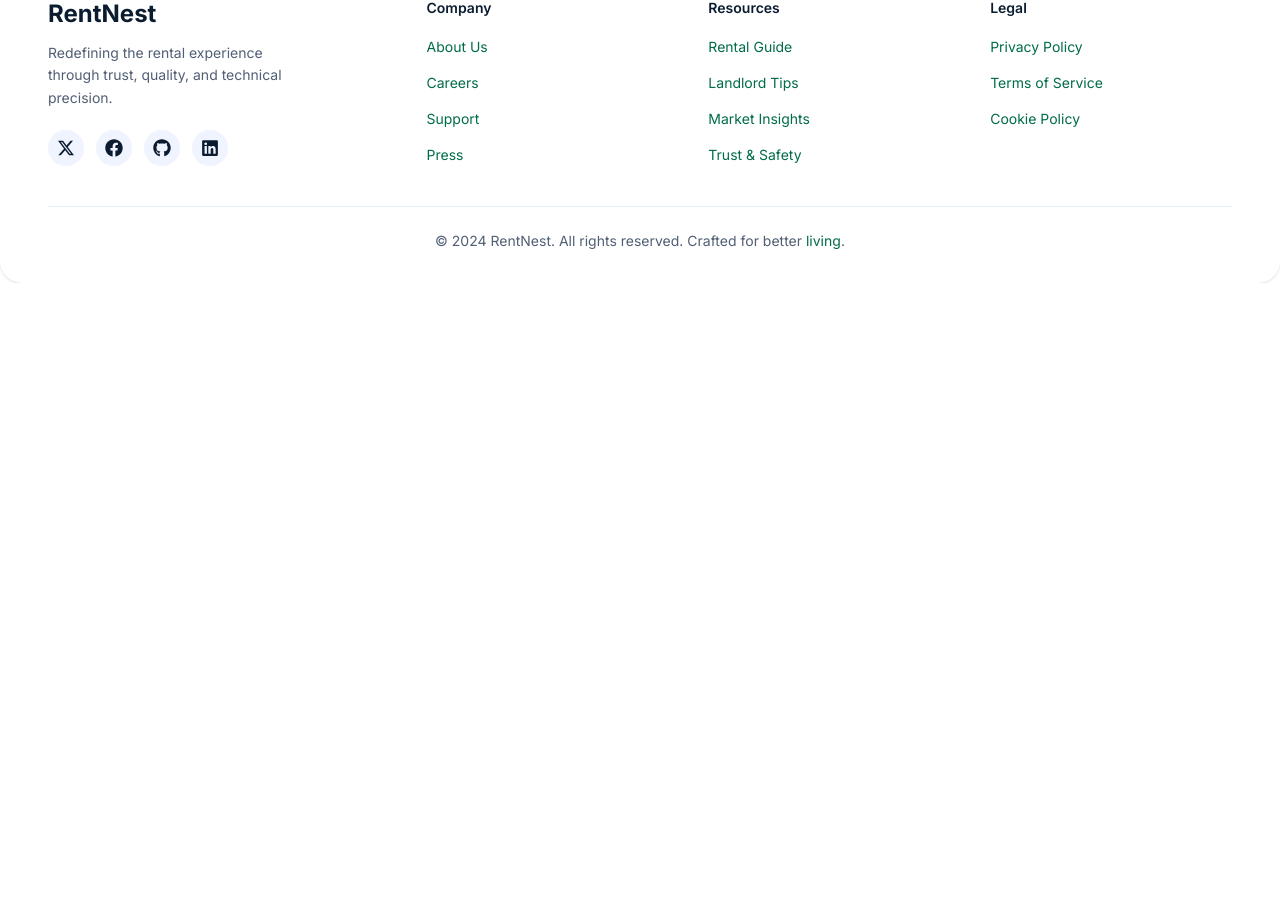
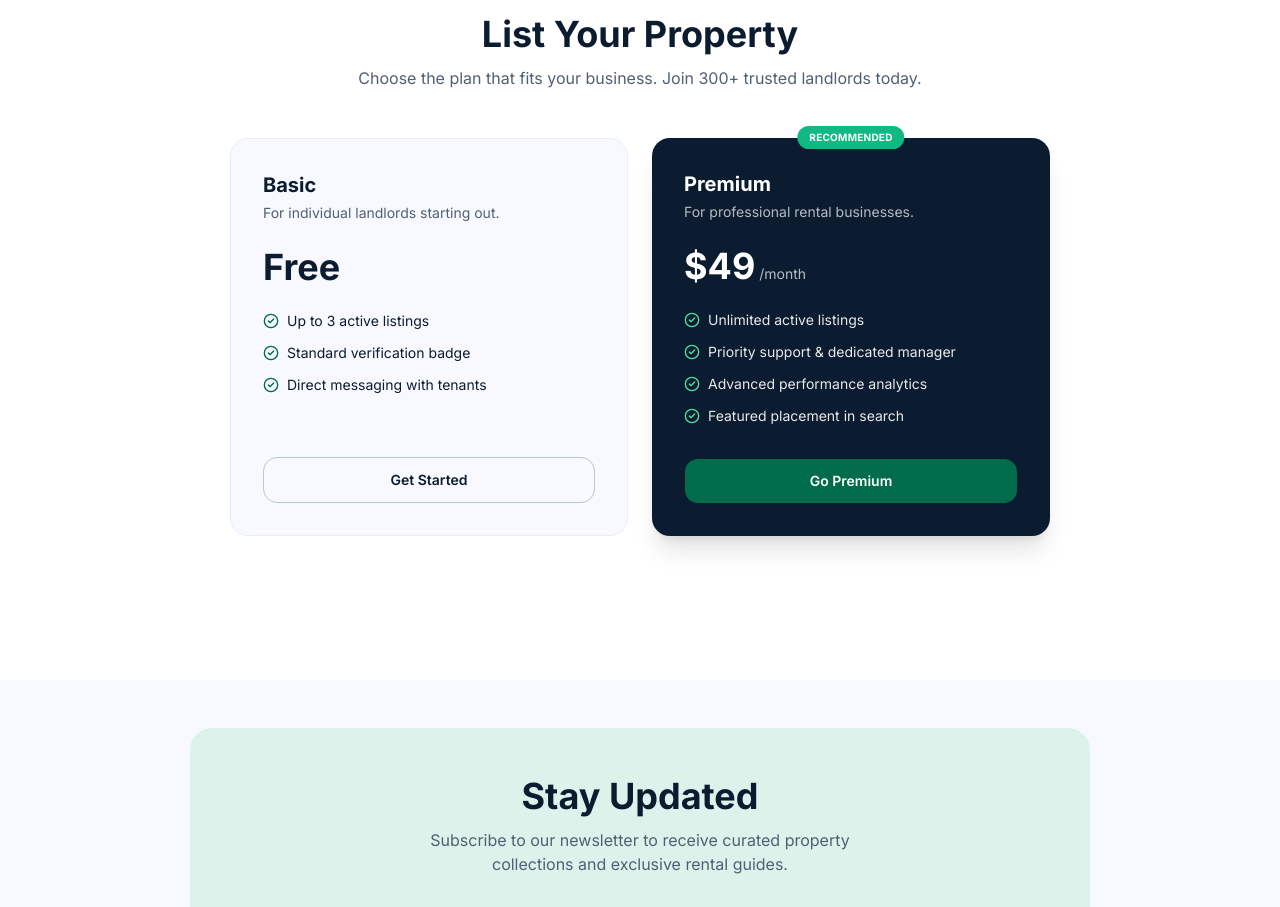
Before and after one commit to TamimKhan-dev/RentNest_frontend, a Next.js app: page / in a window 1280 px wide. Shown: the part 1098-2005 px from the top of the page. Before the commit the page ends 1381 px from the top, so only its background shows below. Built offline with nearby package versions, Linux system fonts and the light colour scheme.

Commit message:
Added newsletter and pricings section inside Home page

```diff
--- a/package.json
+++ b/package.json
@@ -16,6 +16,7 @@
     "radix-ui": "^1.6.7",
     "react": "19.2.4",
     "react-dom": "19.2.4",
+    "react-fast-marquee": "^1.6.5",
     "react-icons": "^5.7.0",
     "shadcn": "^4.16.0",
     "tailwind-merge": "^3.6.0",
--- /dev/null
+++ b/src/app/(main)/_components/Home/newsletter.tsx
@@ -0,0 +1,45 @@
+"use client";
+
+import { Input } from "@/components/ui/input";
+import { Button } from "@/components/ui/button";
+
+export default function NewsletterSection() {
+  return (
+    <section className="w-full bg-[#f8f9ff] px-4 md:px-12 py-12">
+      <div className="max-w-225 mx-auto bg-[#dcf3ec] rounded-3xl px-6 md:px-16 py-12 text-center">
+        <h2 className="font-bold text-3xl md:text-4xl text-[#0b1c30] mb-3">
+          Stay Updated
+        </h2>
+        <p className="text-sm md:text-base text-[#515f74] max-w-md mx-auto mb-8">
+          Subscribe to our newsletter to receive curated property collections
+          and exclusive rental guides.
+        </p>
+
+        <form
+          className="flex flex-col sm:flex-row items-center justify-center gap-3 max-w-md mx-auto"
+          onSubmit={(e) => {
+            e.preventDefault();
+          }}
+        >
+          <Input
+            type="email"
+            name="email"
+            required
+            placeholder="Enter your email"
+            className="h-auto py-3 px-4 rounded-full border-transparent bg-white focus-visible:ring-4 focus-visible:ring-[#10b981]/20"
+          />
+          <Button
+            type="submit"
+            className="w-full sm:w-auto bg-[#006c49] hover:bg-[#006c49]/90 text-white font-semibold px-6 py-3 h-auto rounded-full whitespace-nowrap cursor-pointer"
+          >
+            Subscribe
+          </Button>
+        </form>
+
+        <p className="text-xs text-[#515f74] mt-4">
+          No spam. Only curated content. Unsubscribe at any time.
+        </p>
+      </div>
+    </section>
+  );
+}
--- /dev/null
+++ b/src/app/(main)/_components/Home/pricings.tsx
@@ -0,0 +1,121 @@
+import { CheckCircle2 } from "lucide-react";
+import { Button } from "@/components/ui/button";
+
+const plans = [
+  {
+    name: "Basic",
+    description: "For individual landlords starting out.",
+    price: "Free",
+    priceSuffix: null,
+    features: [
+      "Up to 3 active listings",
+      "Standard verification badge",
+      "Direct messaging with tenants",
+    ],
+    cta: "Get Started",
+    recommended: false,
+  },
+  {
+    name: "Premium",
+    description: "For professional rental businesses.",
+    price: "$49",
+    priceSuffix: "/month",
+    features: [
+      "Unlimited active listings",
+      "Priority support & dedicated manager",
+      "Advanced performance analytics",
+      "Featured placement in search",
+    ],
+    cta: "Go Premium",
+    recommended: true,
+  },
+];
+
+export default function PricingSection() {
+  return (
+    <section className="w-full bg-white px-4 md:px-12 py-16 mb-20">
+      <div className="max-w-7xl mx-auto">
+        <div className="text-center mb-12">
+          <h2 className="font-bold text-3xl md:text-4xl text-[#0b1c30] mb-3">
+            List Your Property
+          </h2>
+          <p className="text-sm md:text-base text-[#515f74]">
+            Choose the plan that fits your business. Join 300+ trusted
+            landlords today.
+          </p>
+        </div>
+
+        <div className="grid grid-cols-1 md:grid-cols-2 gap-6 max-w-205 mx-auto">
+          {plans.map((plan) => (
+            <div
+              key={plan.name}
+              className={`relative rounded-2xl p-8 flex flex-col ${
+                plan.recommended
+                  ? "bg-[#0b1c30] text-white shadow-xl"
+                  : "bg-[#f8f9ff] border border-[#e5eeff] text-[#0b1c30]"
+              }`}
+            >
+              {plan.recommended && (
+                <span className="absolute -top-3 left-1/2 -translate-x-1/2 bg-[#10b981] text-white text-[10px] font-bold tracking-wide uppercase px-3 py-1 rounded-full">
+                  Recommended
+                </span>
+              )}
+
+              <h3 className="font-bold text-xl mb-1">{plan.name}</h3>
+              <p
+                className={`text-sm mb-6 ${
+                  plan.recommended ? "text-white/70" : "text-[#515f74]"
+                }`}
+              >
+                {plan.description}
+              </p>
+
+              <div className="mb-6 flex items-baseline gap-1">
+                <span className="font-bold text-4xl">{plan.price}</span>
+                {plan.priceSuffix && (
+                  <span
+                    className={`text-sm ${
+                      plan.recommended ? "text-white/70" : "text-[#515f74]"
+                    }`}
+                  >
+                    {plan.priceSuffix}
+                  </span>
+                )}
+              </div>
+
+              <ul className="space-y-3 mb-8 grow">
+                {plan.features.map((feature) => (
+                  <li key={feature} className="flex items-center gap-2 text-sm">
+                    <CheckCircle2
+                      size={16}
+                      className={
+                        plan.recommended ? "text-[#4edea3]" : "text-[#006c49]"
+                      }
+                    />
+                    <span
+                      className={
+                        plan.recommended ? "text-white/90" : "text-[#0b1c30]"
+                      }
+                    >
+                      {feature}
+                    </span>
+                  </li>
+                ))}
+              </ul>
+
+              <Button
+                className={`w-full h-auto py-3 rounded-xl font-semibold ${
+                  plan.recommended
+                    ? "bg-[#006c49] hover:bg-[#006c49]/90 text-white"
+                    : "bg-transparent hover:bg-[#eff4ff] text-[#0b1c30] border border-[#bbcabf]"
+                }`}
+              >
+                {plan.cta}
+              </Button>
+            </div>
+          ))}
+        </div>
+      </div>
+    </section>
+  );
+}
--- a/src/app/(main)/page.tsx
+++ b/src/app/(main)/page.tsx
@@ -1,12 +1,16 @@
 import React from 'react'
 import Hero from './_components/Home/hero'
 import Stats from './_components/Home/stats'
+import NewsletterSection from './_components/Home/newsletter'
+import PricingSection from './_components/Home/pricings'
 
 export default function Homepage() {
   return (
     <>
     <Hero/>
     <Stats />
+    <PricingSection />
+    <NewsletterSection />
     </>
   )
 }
```
Also changed, not shown: 1 other file (tests, documents, lock files or other folders).
